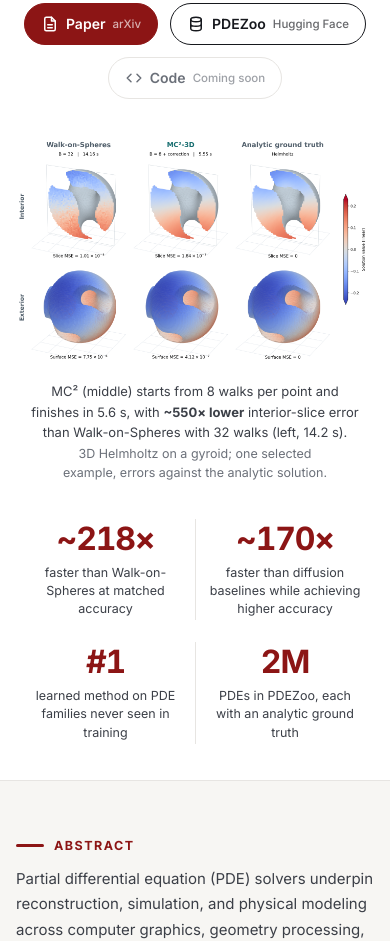
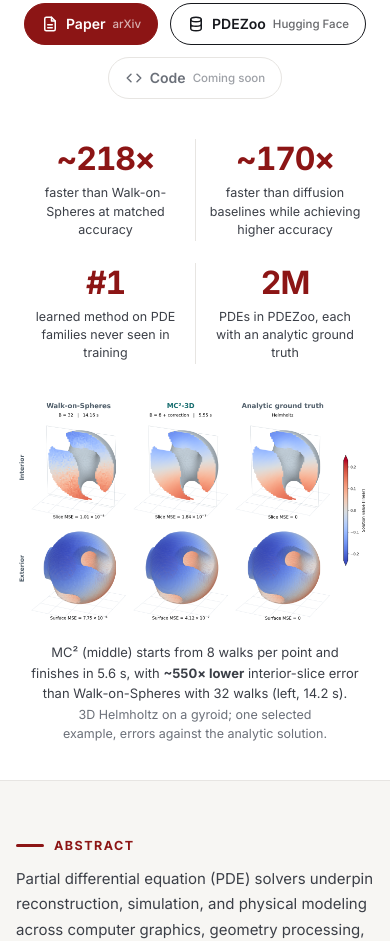
Before and after one commit to mc-error-correction/mc-error-correction.github.io, a plain HTML site: page index.html in a window 390 px wide. Shown: the part 598-1539 px from the top of the page. Drawn offline with Linux system fonts and the light colour scheme.

Commit message:
Move headline metrics above the teaser figure
Co-Authored-By: Claude Opus 5.5 <noreply@anthropic.com>

```diff
--- a/index.html
+++ b/index.html
@@ -49,17 +49,17 @@
     <span class="btn disabled" aria-disabled="true"><svg viewBox="0 0 24 24" aria-hidden="true"><path d="M8 7l-5 5 5 5M16 7l5 5-5 5"/></svg>Code <small>Coming soon</small></span>
   </div>
 
-  <figure class="teaser">
-    <a href="assets/gyroid.png" target="_blank" rel="noopener" aria-label="Open full-resolution 3D comparison"><img src="assets/gyroid.png" width="2800" height="1800" alt="Interior and exterior views of a gyroid compare a noisy Walk-on-Spheres estimate with 32 walks per point, the smooth MC² result from 8 walks plus correction, and the analytic ground truth. All panels share a linear color scale." fetchpriority="high"></a>
-    <figcaption>MC² (middle) starts from 8 walks per point and finishes in 5.6 s, with <b>~550× lower</b> interior-slice error than Walk-on-Spheres with 32 walks (left, 14.2 s). <span>3D Helmholtz on a gyroid; one selected example, errors against the analytic solution.</span></figcaption>
-  </figure>
-
   <div class="keystats" aria-label="Key results">
     <div class="kstat"><strong>~218×</strong><span>faster than Walk-on-Spheres at matched accuracy</span></div>
     <div class="kstat"><strong>~170×</strong><span>faster than diffusion baselines while achieving higher accuracy</span></div>
     <div class="kstat"><strong>#1</strong><span>learned method on PDE families never seen in training</span></div>
     <div class="kstat"><strong>2M</strong><span>PDEs in PDEZoo, each with an analytic ground truth</span></div>
   </div>
+
+  <figure class="teaser">
+    <a href="assets/gyroid.png" target="_blank" rel="noopener" aria-label="Open full-resolution 3D comparison"><img src="assets/gyroid.png" width="2800" height="1800" alt="Interior and exterior views of a gyroid compare a noisy Walk-on-Spheres estimate with 32 walks per point, the smooth MC² result from 8 walks plus correction, and the analytic ground truth. All panels share a linear color scale." fetchpriority="high"></a>
+    <figcaption>MC² (middle) starts from 8 walks per point and finishes in 5.6 s, with <b>~550× lower</b> interior-slice error than Walk-on-Spheres with 32 walks (left, 14.2 s). <span>3D Helmholtz on a gyroid; one selected example, errors against the analytic solution.</span></figcaption>
+  </figure>
 </header>
 
 <!-- ============ ABSTRACT ============ -->
--- a/style.css
+++ b/style.css
@@ -82,7 +82,8 @@ h1{font-size:clamp(32px,5vw,56px);font-weight:700;letter-spacing:-.032em;line-he
 .kstat span{display:block;margin:8px auto 0;font-size:13.5px;line-height:1.45;color:var(--ink-2)}
 
 /* ---------- Teaser ---------- */
-.teaser{position:relative;max-width:var(--col);margin:0 auto 52px;text-align:left}
+.teaser{position:relative;max-width:var(--col);margin:0 auto;text-align:left}
+.hero .keystats{margin-bottom:56px}
 .teaser a{display:block}
 .teaser img{mix-blend-mode:multiply}
 .teaser figcaption{margin:12px auto 0;max-width:var(--col);text-align:center;font-size:14px;line-height:1.55;color:var(--ink-2);text-wrap:balance}
@@ -190,7 +191,7 @@ footer span,footer>a:last-child{font-size:12.5px;color:var(--muted)}
   main{padding:0 16px}
   .hero{padding:44px 0 36px}
   .bib-box{padding-top:52px}
-  .teaser{margin-bottom:36px}
+  .hero .keystats{margin-bottom:36px}
   .resources{margin-bottom:40px}
   .abstract p{font-size:15px}
   .nav-paper{height:28px;padding:0 11px}
```
